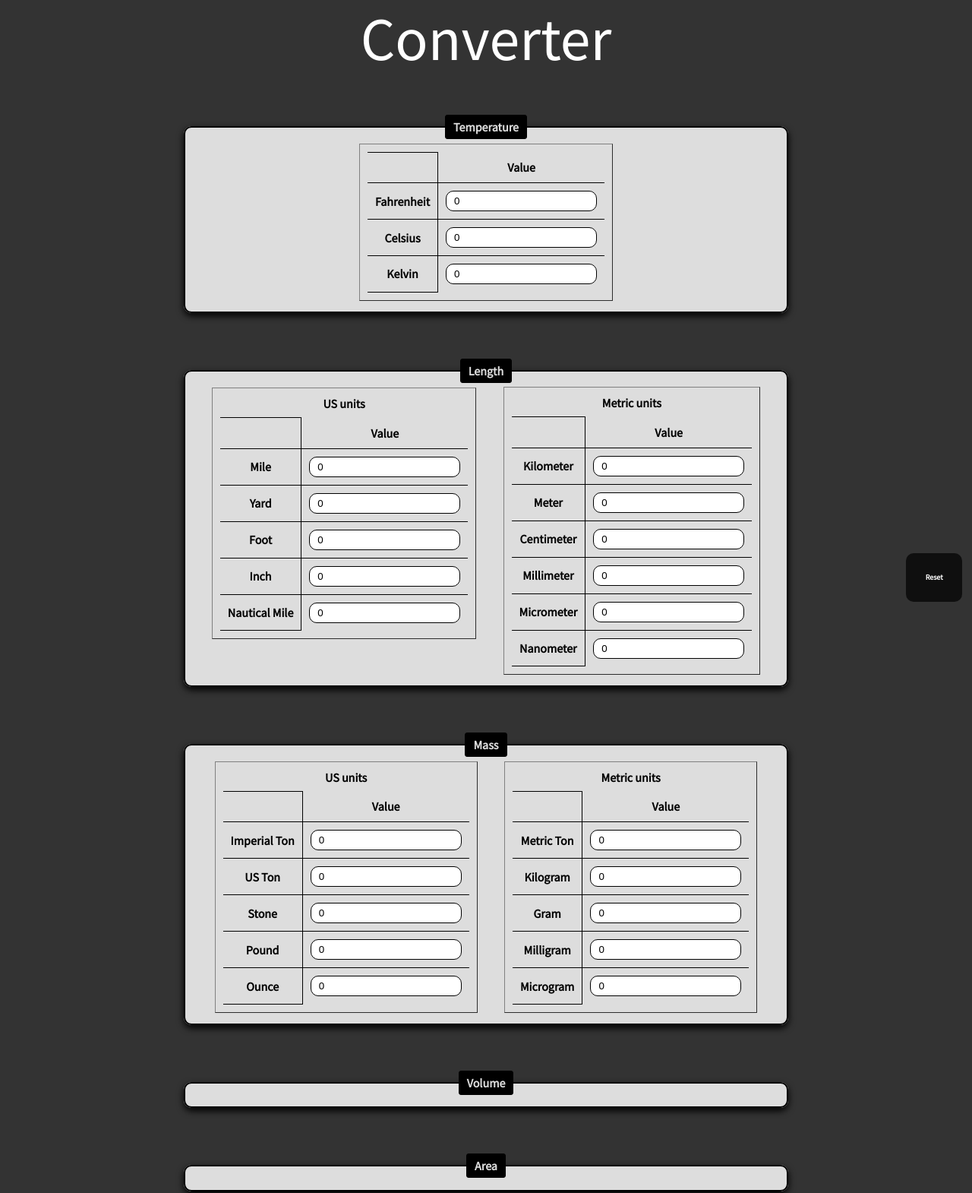
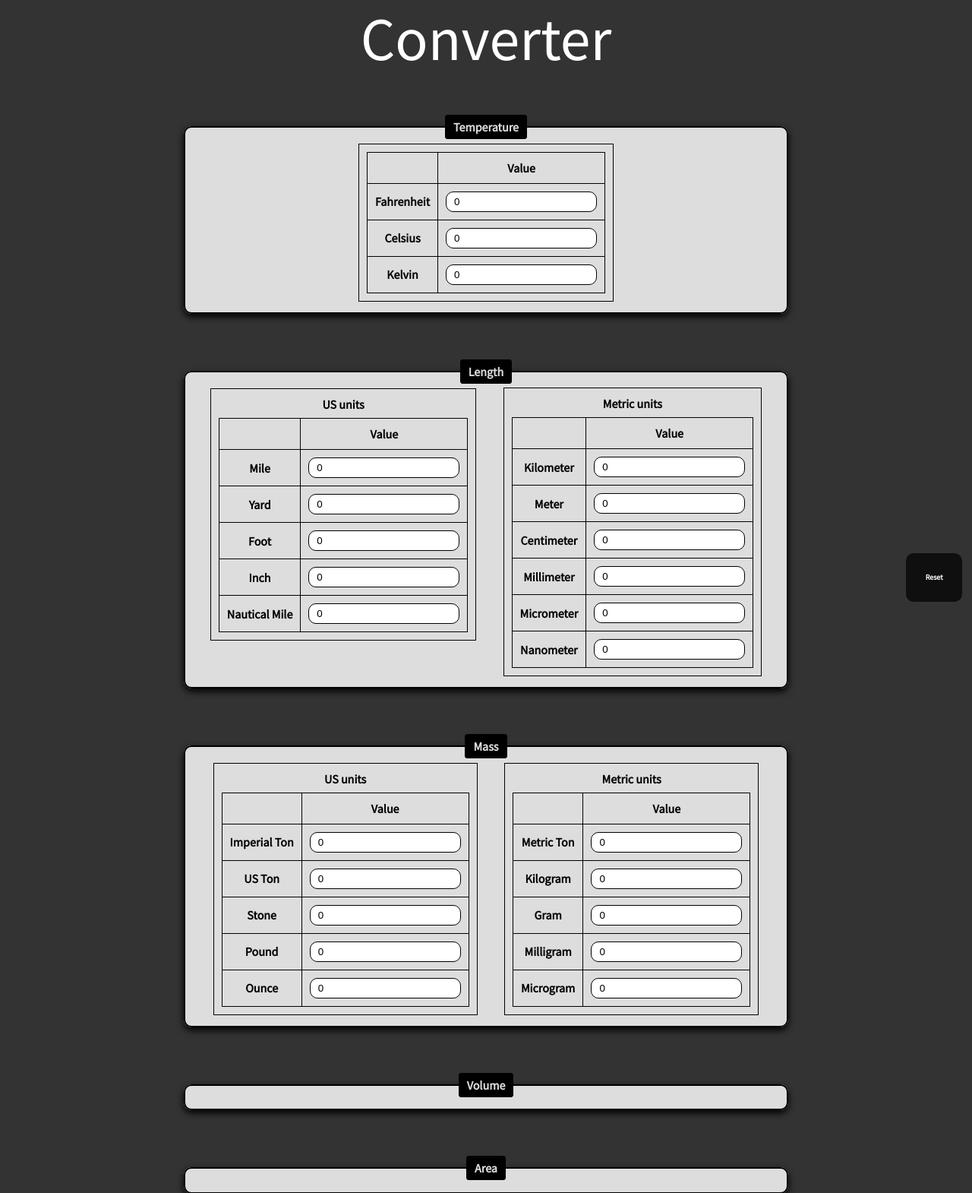
Before and after one commit to Coolfission/Coolfission.github.io, a PHP site: page /converter/convert.html in a window 1280 px wide. Shown: the top 1570 px of the page at 76% size. Run offline with PHP 8.4, Linux system fonts and the light colour scheme; some libraries are stand-ins or nearby versions.

Commit message:
Update convert.css

```diff
--- a/converter/convert.css
+++ b/converter/convert.css
@@ -57,24 +57,9 @@ table {
   padding: 10px;
   margin: 0px 1em;
 }
-table td, table th {
-  border: 1px solid black;
+table, td, th, tr {
+  border: 1px solid #000;
 }
-table tr:first-child th {
-  border-top: 0;
-}
-table tr:last-child td {
-  border-bottom: 0;
-}
-table tr td:first-child,
-table tr th:first-child {
-  border-left: 0;
-}
-table tr td:last-child,
-table tr th:last-child {
-  border-right: 0;
-}
-
 #table-move_length {
   margin-bottom: 47px;
 }
```
